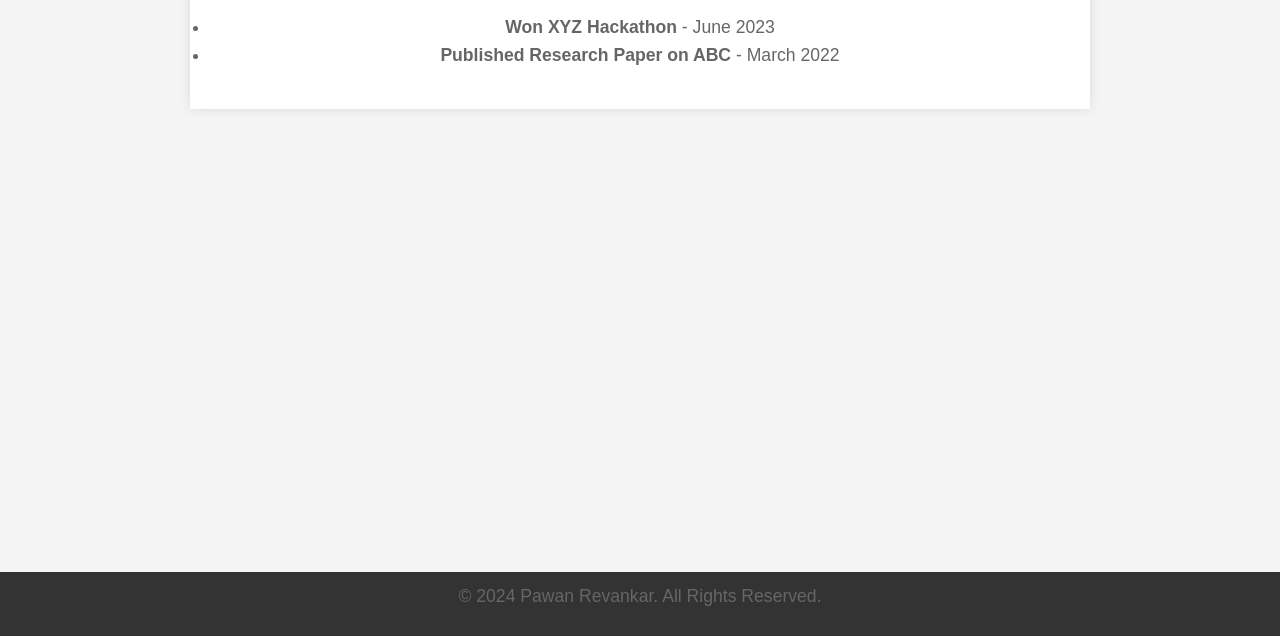
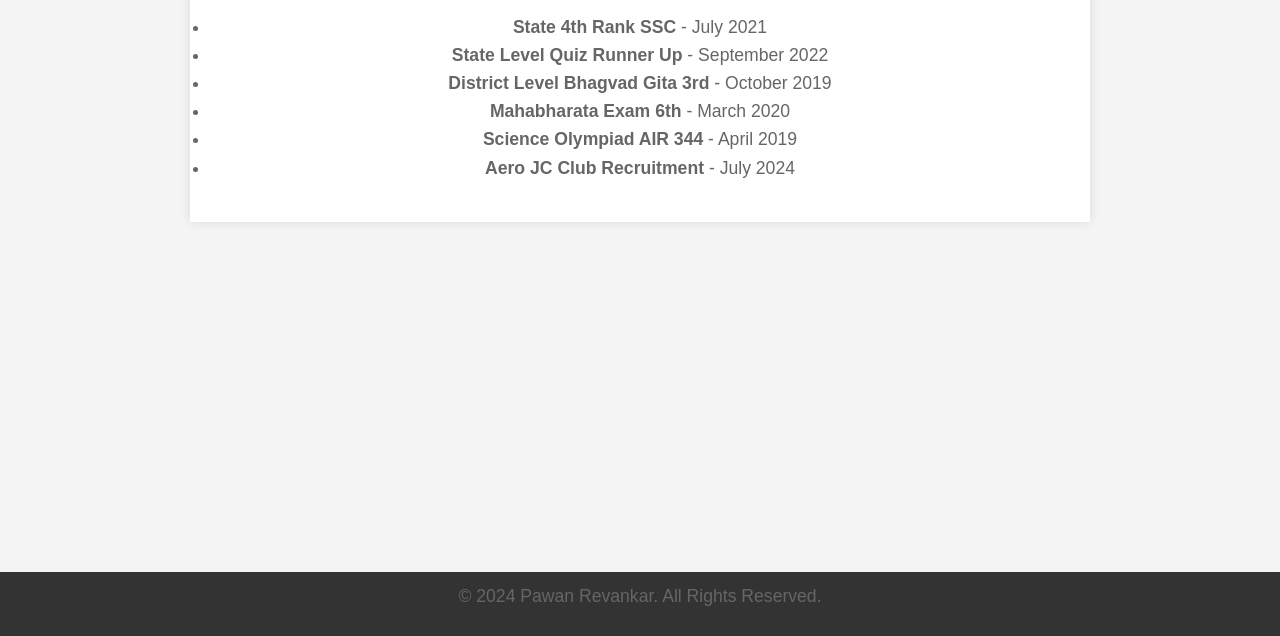
Before and after one commit to 88-Pawan-88/Curriculum-Vitae, a plain HTML site: page Achievements.html in a window 1280 px wide. Shown: the part 164-800 px from the top of the page. Drawn offline with Linux system fonts and the light colour scheme.

Commit message:
Update Achievements.html

```diff
--- a/Achievements.html
+++ b/Achievements.html
@@ -21,8 +21,12 @@
         <section class="achievements">
             <h1>My Achievements</h1>
             <ul>
-                <li><strong>Won XYZ Hackathon</strong> - June 2023</li>
-                <li><strong>Published Research Paper on ABC</strong> - March 2022</li>
+                <li><strong>State 4th Rank SSC</strong> - July 2021</li>
+                <li><strong>State Level Quiz Runner Up</strong> - September 2022</li>
+                <li><strong>District Level Bhagvad Gita 3rd</strong> - October 2019</li>
+                <li><strong>Mahabharata Exam 6th</strong> - March 2020</li>
+                <li><strong>Science Olympiad AIR 344</strong> - April 2019</li>
+                <li><strong>Aero JC Club Recruitment</strong> - July 2024</li>
             </ul>
         </section>
     </main>
```
